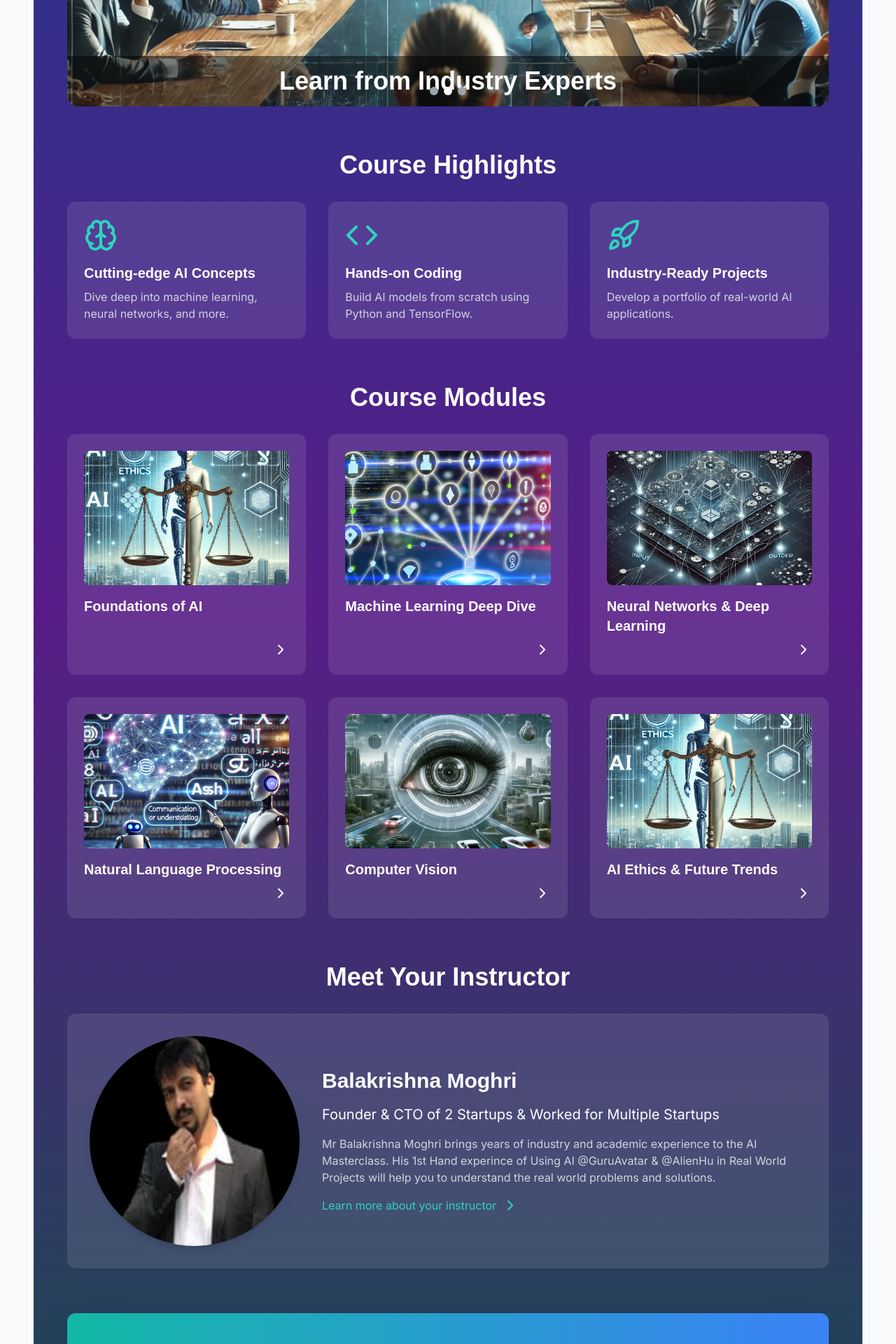
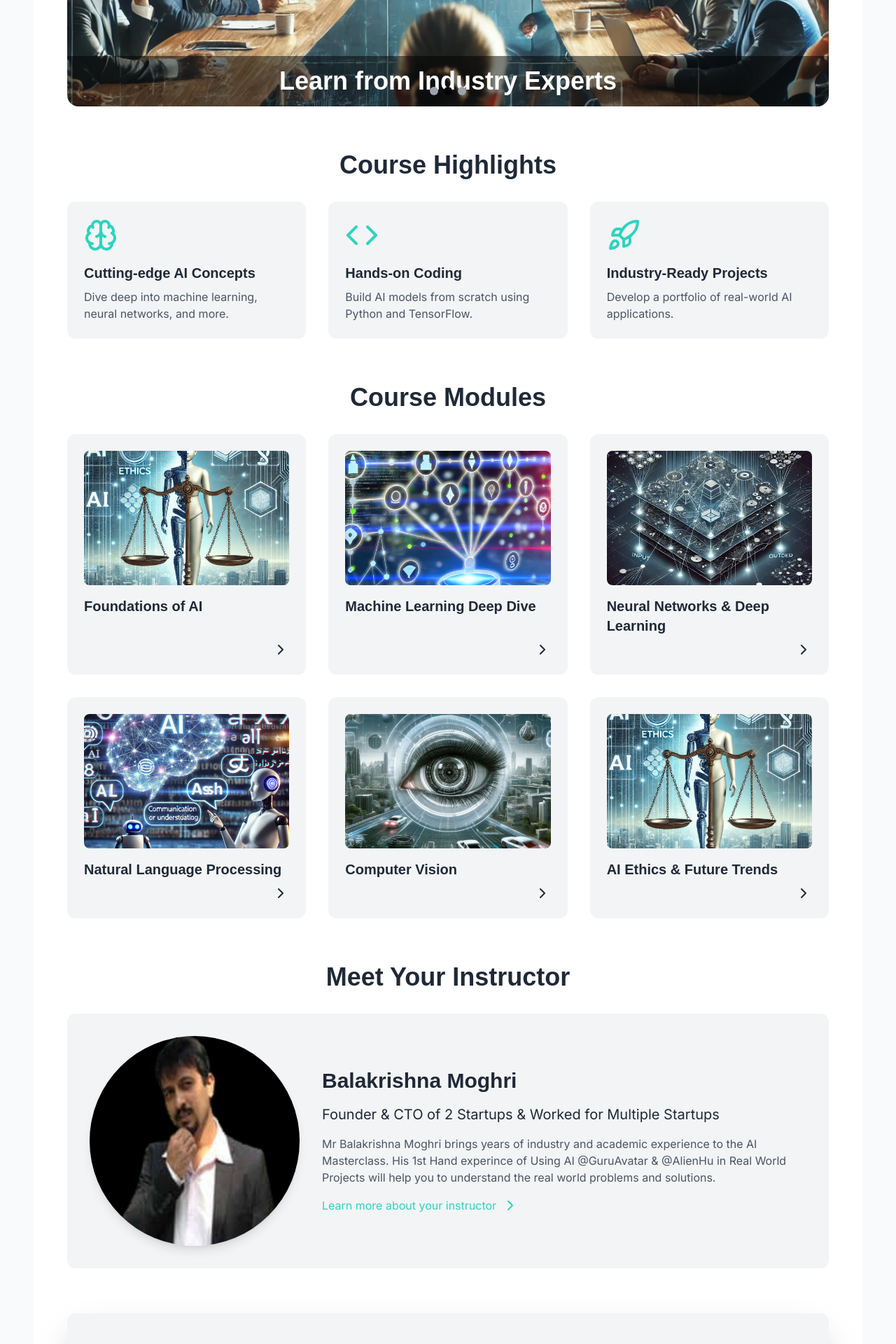
Before and after one commit to moghribalakrishna/GuruAvatar.org, a Next.js app: page /ai-masterclass in a window 1280 px wide. Shown: the part 680-2600 px from the top of the page at 70% size. Built offline with nearby package versions, Linux system fonts and the light colour scheme; no server answers.

Commit message:
white backgrund conversion

```diff
--- a/app/ai-masterclass/ethics-and-trends/page.tsx
+++ b/app/ai-masterclass/ethics-and-trends/page.tsx
@@ -9,7 +9,7 @@ import { ShieldCheck, TrendingUp, Users, Lightbulb } from 'lucide-react';
 
 const AIEthicsAndTrendsPage = () => {
   return (
-    <div className="min-h-screen bg-gradient-to-b from-blue-900 to-teal-700 text-white p-8">
+    <div className="min-h-screen bg-white text-gray-800 p-8">
       <div className="max-w-4xl mx-auto">
         <motion.h1
           className="text-4xl font-bold mb-6 flex items-center"
@@ -74,14 +74,14 @@ const AIEthicsAndTrendsPage = () => {
             ].map((topic, index) => (
               <motion.div
                 key={index}
-                className="bg-white bg-opacity-10 p-6 rounded-xl"
+                className="bg-gray-100 p-6 rounded-xl"
                 initial={{ opacity: 0, y: 20 }}
                 animate={{ opacity: 1, y: 0 }}
                 transition={{ duration: 0.5, delay: 0.5 + index * 0.1 }}
               >
                 <topic.icon className="w-12 h-12 text-teal-400 mb-4" />
                 <h3 className="text-xl font-semibold mb-2">{topic.title}</h3>
-                <p className="text-gray-300">{topic.description}</p>
+                <p className="text-gray-600">{topic.description}</p>
               </motion.div>
             ))}
           </div>
--- a/app/ai-masterclass/foundations/page.tsx
+++ b/app/ai-masterclass/foundations/page.tsx
@@ -9,7 +9,7 @@ import { Brain, Code, BookOpen, Users, Zap } from 'lucide-react';
 
 const FoundationsOfAIPage = () => {
   return (
-    <div className="min-h-screen bg-gradient-to-b from-blue-900 to-teal-700 text-white p-8">
+    <div className="min-h-screen bg-white text-gray-800 p-8">
       <div className="max-w-4xl mx-auto">
         <motion.h1
           className="text-4xl font-bold mb-6 flex items-center"
@@ -74,14 +74,14 @@ const FoundationsOfAIPage = () => {
             ].map((highlight, index) => (
               <motion.div
                 key={index}
-                className="bg-white bg-opacity-10 p-6 rounded-xl"
+                className="bg-gray-100 p-6 rounded-xl"
                 initial={{ opacity: 0, y: 20 }}
                 animate={{ opacity: 1, y: 0 }}
                 transition={{ duration: 0.5, delay: 0.5 + index * 0.1 }}
               >
                 <highlight.icon className="w-12 h-12 text-teal-400 mb-4" />
                 <h3 className="text-xl font-semibold mb-2">{highlight.title}</h3>
-                <p className="text-gray-300">{highlight.description}</p>
+                <p className="text-gray-600">{highlight.description}</p>
               </motion.div>
             ))}
           </div>
--- a/app/ai-masterclass/machine-learning/page.tsx
+++ b/app/ai-masterclass/machine-learning/page.tsx
@@ -9,7 +9,7 @@ import { Database, TrendingUp, GitBranch, FileText } from 'lucide-react';
 
 const MachineLearningPage = () => {
   return (
-    <div className="min-h-screen bg-gradient-to-b from-blue-900 to-teal-700 text-white p-8">
+    <div className="min-h-screen bg-white text-gray-800 p-8">
       <div className="max-w-4xl mx-auto">
         <motion.h1
           className="text-4xl font-bold mb-6 flex items-center"
@@ -74,14 +74,14 @@ const MachineLearningPage = () => {
             ].map((project, index) => (
               <motion.div
                 key={index}
-                className="bg-white bg-opacity-10 p-6 rounded-xl"
+                className="bg-gray-100 p-6 rounded-xl"
                 initial={{ opacity: 0, y: 20 }}
                 animate={{ opacity: 1, y: 0 }}
                 transition={{ duration: 0.5, delay: 0.5 + index * 0.1 }}
               >
                 <project.icon className="w-12 h-12 text-teal-400 mb-4" />
                 <h3 className="text-xl font-semibold mb-2">{project.title}</h3>
-                <p className="text-gray-300">{project.description}</p>
+                <p className="text-gray-600">{project.description}</p>
               </motion.div>
             ))}
           </div>
--- a/app/ai-masterclass/page.tsx
+++ b/app/ai-masterclass/page.tsx
@@ -25,7 +25,7 @@ const AIMasterclassPage = () => {
   const prevSlide = () => setCurrentSlide((prevSlide) => (prevSlide - 1 + slides.length) % slides.length);
 
   return (
-    <div className="min-h-screen bg-gradient-to-b from-blue-900 via-purple-900 to-teal-900 text-white">
+    <div className="min-h-screen bg-white text-gray-800">
       <div className="container mx-auto px-4 py-16">
         <motion.h1
           className="text-5xl md:text-6xl font-bold mb-8 text-center"
@@ -55,7 +55,7 @@ const AIMasterclassPage = () => {
                 priority={index === 0}
               />
               <div className="absolute inset-x-0 bottom-0 bg-black bg-opacity-50 p-4">
-                <h2 className="text-2xl md:text-4xl font-bold text-center">{slide.title}</h2>
+                <h2 className="text-2xl md:text-4xl font-bold text-center text-white">{slide.title}</h2>
               </div>
             </motion.div>
           ))}
@@ -70,7 +70,7 @@ const AIMasterclassPage = () => {
               <button
                 key={index}
                 onClick={() => setCurrentSlide(index)}
-                className={`w-3 h-3 rounded-full ${index === currentSlide ? 'bg-white' : 'bg-gray-400'}`}
+                className={`w-3 h-3 rounded-full ${index === currentSlide ? 'bg-black' : 'bg-gray-400'}`}
               />
             ))}
           </div>
@@ -87,7 +87,7 @@ const AIMasterclassPage = () => {
             ].map((highlight, index) => (
               <motion.div
                 key={index}
-                className="bg-white bg-opacity-10 p-6 rounded-xl transition-all duration-300 hover:bg-opacity-20 hover:shadow-lg"
+                className="bg-gray-100 p-6 rounded-xl transition-all duration-300 hover:bg-gray-200 hover:shadow-lg"
                 initial={{ opacity: 0, y: 20 }}
                 animate={{ opacity: 1, y: 0 }}
                 transition={{ duration: 0.5, delay: index * 0.1 }}
@@ -95,7 +95,7 @@ const AIMasterclassPage = () => {
               >
                 <highlight.icon className="w-12 h-12 text-teal-400 mb-4" />
                 <h3 className="text-xl font-semibold mb-2">{highlight.title}</h3>
-                <p className="text-gray-300">{highlight.description}</p>
+                <p className="text-gray-600">{highlight.description}</p>
               </motion.div>
             ))}
           </div>
@@ -114,7 +114,7 @@ const AIMasterclassPage = () => {
             ].map((module, index) => (
               <Link href={module.link} key={index}>
                 <motion.div
-                  className="bg-white bg-opacity-10 p-6 rounded-xl hover:bg-opacity-20 transition-all duration-300 cursor-pointer h-full flex flex-col"
+                  className="bg-gray-100 p-6 rounded-xl hover:bg-gray-200 transition-all duration-300 cursor-pointer h-full flex flex-col"
                   whileHover={{ scale: 1.03 }}
                   whileTap={{ scale: 0.98 }}
                 >
@@ -132,12 +132,12 @@ const AIMasterclassPage = () => {
         {/* Instructor Spotlight */}
         <section className="mb-16">
           <h2 className="text-4xl font-bold mb-8 text-center">Meet Your Instructor</h2>
-          <div className="bg-white bg-opacity-10 p-8 rounded-xl flex flex-col md:flex-row items-center">
+          <div className="bg-gray-100 p-8 rounded-xl flex flex-col md:flex-row items-center">
             <Image src="/founder-image.jpeg" alt="AI Instructor" width={300} height={300} className="rounded-full mb-6 md:mb-0 md:mr-8 shadow-lg" quality={100} />
             <div>
               <h3 className="text-3xl font-bold mb-4">Balakrishna Moghri</h3>
               <p className="text-xl mb-4">Founder & CTO of 2 Startups & Worked for Multiple Startups</p>
-              <p className="text-gray-300 mb-4">
+              <p className="text-gray-600 mb-4">
                 Mr Balakrishna Moghri brings years of industry and academic experience to the AI Masterclass.
                 His 1st Hand experince of Using AI @GuruAvatar & @AlienHu in Real World Projects will help you to understand the real world problems and solutions.
               </p>
@@ -150,7 +150,7 @@ const AIMasterclassPage = () => {
 
         {/* Call to Action */}
         <motion.section
-          className="text-center bg-gradient-to-r from-teal-500 to-blue-500 p-12 rounded-xl shadow-2xl"
+          className="text-center bg-gray-100 p-12 rounded-xl shadow-2xl"
           initial={{ opacity: 0 }}
           animate={{ opacity: 1 }}
           transition={{ duration: 0.5, delay: 0.5 }}
@@ -160,7 +160,7 @@ const AIMasterclassPage = () => {
             Join our comprehensive AI Masterclass and transform your career.
             Limited spots available for the upcoming cohort.
           </p>
-          <Link href="/ai-masterclass/register" className="bg-white text-blue-900 px-8 py-4 rounded-full text-xl font-semibold hover:bg-gray-100 transition duration-300 inline-block shadow-lg">
+          <Link href="/ai-masterclass/register" className="bg-teal-500 text-white px-8 py-4 rounded-full text-xl font-semibold hover:bg-teal-600 transition duration-300 inline-block shadow-lg">
             Enroll Now
           </Link>
         </motion.section>
```
Also changed, not shown: app/ai-masterclass/computer-vision/page.tsx (+3 -4 lines), app/ai-masterclass/instructor/page.tsx (+3 -4 lines).
